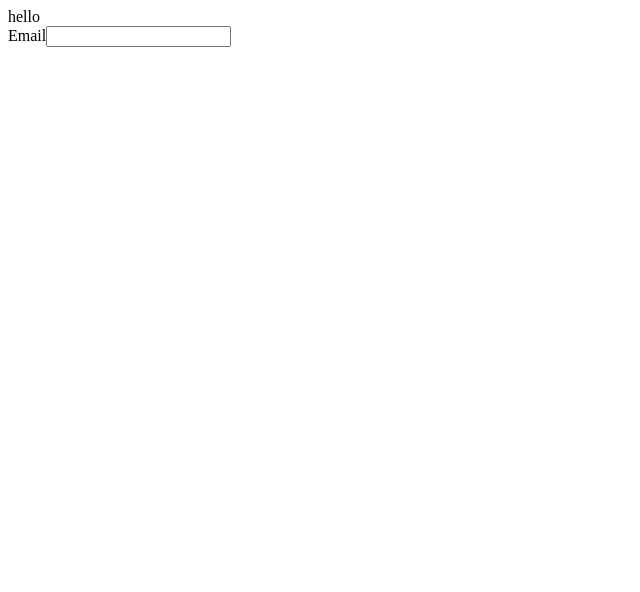
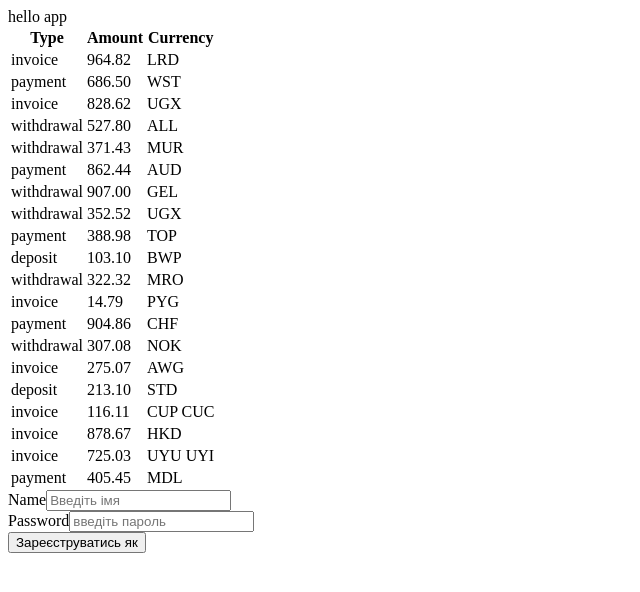
Before and after one commit to vovanolo/react-lessons1, a React (Create React App) app: page / in a window 1280 px wide. Shown: the top 592 px of the page, without its empty margins (0-640 px from the left). Built offline with nearby package versions, Linux system fonts and the light colour scheme.

Commit message:
lesson14

```diff
--- a/package.json
+++ b/package.json
@@ -1,5 +1,5 @@
 {
-  "name": "react-lesson13",
+  "name": "react-lesson14",
   "version": "0.1.0",
   "private": true,
   "dependencies": {
--- a/src/App.js
+++ b/src/App.js
@@ -1,15 +1,14 @@
 import React from "react";
-// import FriendList from "./FriendList";
-// import friends from "./friends.json";
+import TransactionHistory from "./TransactionHistory";
+import transaction from "./transaction.json";
 import Form from "./Form";
+
 export default function App() {
   return (
     <div>
-      hello
-      {/* <FriendList friends={friends} /> */}
+      hello app
+      <TransactionHistory items={transaction} />
       <Form />
     </div>
   );
 }
-
-// домашнє попрактикувати з інпутам
--- a/src/Form.jsx
+++ b/src/Form.jsx
@@ -2,24 +2,51 @@
 
 export default class Form extends Component {
   state = {
-    value: "",
+    name: "",
+    password: "",
   };
 
   handleChange = (e) => {
-    this.setState({ value: e.target.value });
+    const { name, value } = e.target;
+
+    this.setState({ [name]: value });
+  };
+
+  handleSubmit = (e) => {
+    e.preventDefault();
+    console.log(
+      `You have been succesfuly registered as ${this.state.name} and your password is ${this.state.password}`
+    );
   };
 
   render() {
     return (
       <div>
+        <form onSubmit={this.handleSubmit}>
           <label>
-          Email
+            Name
             <input
               type="text"
-            value={this.state.value}
+              name="name"
+              placeholder="Введіть імя"
+              value={this.state.name}
               onChange={this.handleChange}
             />
           </label>
+          <br />
+          <label>
+            Password
+            <input
+              type="password"
+              name="password"
+              placeholder="введіть пароль"
+              value={this.state.password}
+              onChange={this.handleChange}
+            />
+          </label>
+          <br />
+          <button type="submit">Зареєструватись як {this.state.name}</button>
+        </form>
       </div>
     );
   }
--- /dev/null
+++ b/src/TransactionHistory.jsx
@@ -0,0 +1,27 @@
+import React from "react";
+
+export default function TransactionHistory({ items }) {
+  return (
+    <div>
+      <table className="transaction-history">
+        <thead>
+          <tr>
+            <th>Type</th>
+            <th>Amount</th>
+            <th>Currency</th>
+          </tr>
+        </thead>
+
+        <tbody>
+          {items.map((item) => (
+            <tr key={item.id}>
+              <td>{item.type}</td>
+              <td>{item.amount}</td>
+              <td>{item.currency}</td>
+            </tr>
+          ))}
+        </tbody>
+      </table>
+    </div>
+  );
+}
--- /dev/null
+++ b/src/transaction.json
@@ -0,0 +1,122 @@
+[
+  {
+    "id": "1e0700a2-5183-4291-85cc-2065a036a683",
+    "type": "invoice",
+    "amount": "964.82",
+    "currency": "LRD"
+  },
+  {
+    "id": "a30f821b-4d25-4ff0-abdd-e340b3f0dd2b",
+    "type": "payment",
+    "amount": "686.50",
+    "currency": "WST"
+  },
+  {
+    "id": "44dca67a-8e5a-4798-bf8e-b15efd4e1abd",
+    "type": "invoice",
+    "amount": "828.62",
+    "currency": "UGX"
+  },
+  {
+    "id": "ea8ed3dc-2b68-4a53-905a-53ecb0adef33",
+    "type": "withdrawal",
+    "amount": "527.80",
+    "currency": "ALL"
+  },
+  {
+    "id": "ea76146a-0b00-4b80-bc02-a8c822176712",
+    "type": "withdrawal",
+    "amount": "371.43",
+    "currency": "MUR"
+  },
+  {
+    "id": "63ca02f9-d637-46b5-9237-f3b24425e029",
+    "type": "payment",
+    "amount": "862.44",
+    "currency": "AUD"
+  },
+  {
+    "id": "ed0263e8-59a5-4bf1-87e0-2bb88e53dc34",
+    "type": "withdrawal",
+    "amount": "907.00",
+    "currency": "GEL"
+  },
+  {
+    "id": "6013bad0-750c-4691-8bc2-d8f2b43969c4",
+    "type": "withdrawal",
+    "amount": "352.52",
+    "currency": "UGX"
+  },
+  {
+    "id": "252c7be4-8b06-4fa7-8d42-61fb835b70d5",
+    "type": "payment",
+    "amount": "388.98",
+    "currency": "TOP"
+  },
+  {
+    "id": "4eaab41b-b967-40ac-82ed-85fc66f646f1",
+    "type": "deposit",
+    "amount": "103.10",
+    "currency": "BWP"
+  },
+  {
+    "id": "9648a350-8469-42d5-8bf3-18090de5fe67",
+    "type": "withdrawal",
+    "amount": "322.32",
+    "currency": "MRO"
+  },
+  {
+    "id": "9c5c25fb-1a95-4b2f-8d1f-4c4426d677cc",
+    "type": "invoice",
+    "amount": "14.79",
+    "currency": "PYG"
+  },
+  {
+    "id": "43ef232c-80e9-4d6f-b48a-b22405620de3",
+    "type": "payment",
+    "amount": "904.86",
+    "currency": "CHF"
+  },
+  {
+    "id": "5161682e-e620-4019-ab0a-24ceb10fbd20",
+    "type": "withdrawal",
+    "amount": "307.08",
+    "currency": "NOK"
+  },
+  {
+    "id": "7b119d71-42e6-4c42-a141-6818b07bb9ff",
+    "type": "invoice",
+    "amount": "275.07",
+    "currency": "AWG"
+  },
+  {
+    "id": "a4f65722-65c4-4c28-b1f4-b8ed988bb205",
+    "type": "deposit",
+    "amount": "213.10",
+    "currency": "STD"
+  },
+  {
+    "id": "c6e5784b-0ca3-48d6-86e5-b5128af5a523",
+    "type": "invoice",
+    "amount": "116.11",
+    "currency": "CUP CUC"
+  },
+  {
+    "id": "c9ebed6a-3a02-4b49-ac0d-0534b51f2bfd",
+    "type": "invoice",
+    "amount": "878.67",
+    "currency": "HKD"
+  },
+  {
+    "id": "a4a98b0e-b22c-438b-9f83-de2df52110c8",
+    "type": "invoice",
+    "amount": "725.03",
+    "currency": "UYU UYI"
+  },
+  {
+    "id": "b39bfa7a-0166-4c47-94d6-87d20590f746",
+    "type": "payment",
+    "amount": "405.45",
+    "currency": "MDL"
+  }
+]
```
Also changed, not shown: src/FriendList.css (deleted, +0 -25 lines), src/FriendList.jsx (deleted, +0 -18 lines), src/friends.json (deleted, +0 -32 lines), 1 other file (tests, documents, lock files or other folders). Lines whose indentation alone changed are shown as unchanged.
